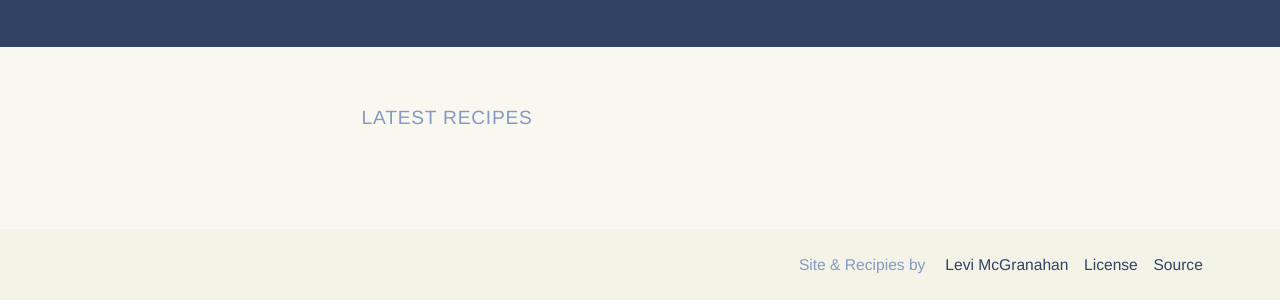
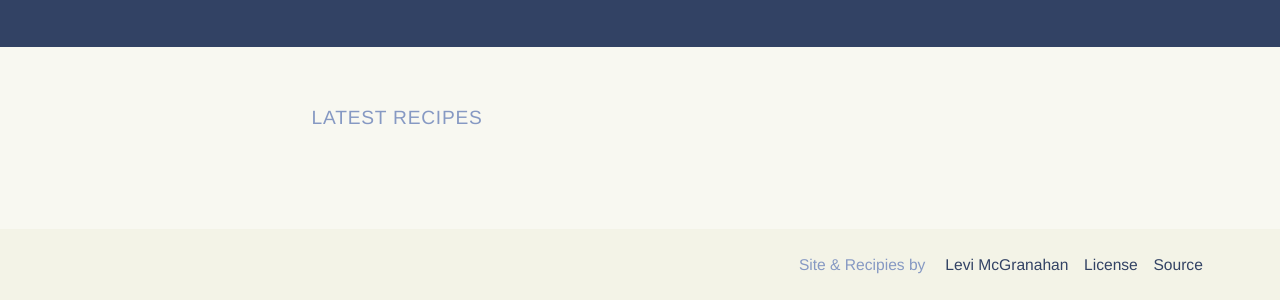
Before and after one commit to levimcg/recipes, a Jekyll site: the page built from index.html, in a window 1280 px wide. Shown: the part 335-635 px from the top of the page. Built offline with Jekyll 4.4.1, drawn with Linux system fonts in a browser that asks for light colours; nearby versions of some CDN libraries; Markdown is read by kramdown in place of the engine named in the settings.

Commit message:
changed mobile column width

```diff
--- a/_layouts/post.html
+++ b/_layouts/post.html
@@ -5,7 +5,7 @@
 <div class="post-page">
   <header class="post-header">
     <div class="row">
-      <div class="medium-8 medium-centered columns">
+      <div class="medium-10 large-7 medium-centered columns">
         <h1>{{ page.title }}</h1>
         <div class="post-description">
           {{ page.description }}
@@ -16,7 +16,7 @@
 
   <section class="recipe-instructions">
     <div class="row">
-      <div class="medium-8 medium-centered columns">
+      <div class="medium-10 large-7 medium-centered columns">
         {{ content }}
       </div>
     </div>
--- a/_sass/components/_base.scss
+++ b/_sass/components/_base.scss
@@ -11,6 +11,10 @@
   line-height: 1.5;
   color: $color-brand-primary;
   background-color: $color-background;
+
+    @include responsive(40.063em) {
+      font-size: 100%;
+    }
 }
 
 a {
--- a/css/style.css
+++ b/css/style.css
@@ -1986,6 +1986,11 @@
   color: #324264;
   background-color: #f8f8f1;
 }
+@media screen and (max-width: 40.063em) {
+  body {
+    font-size: 100%;
+  }
+}
 
 a {
   color: #2b48ff;
--- a/index.html
+++ b/index.html
@@ -13,7 +13,7 @@
 <section>
   <div class="recipe-list">
     <div class="row">
-      <div class="large-6 medium-8 small-centered columns">
+      <div class="large-7 medium-10 small-centered columns">
         <header>
           <h2>Latest recipes</h2>
         </header>
```
